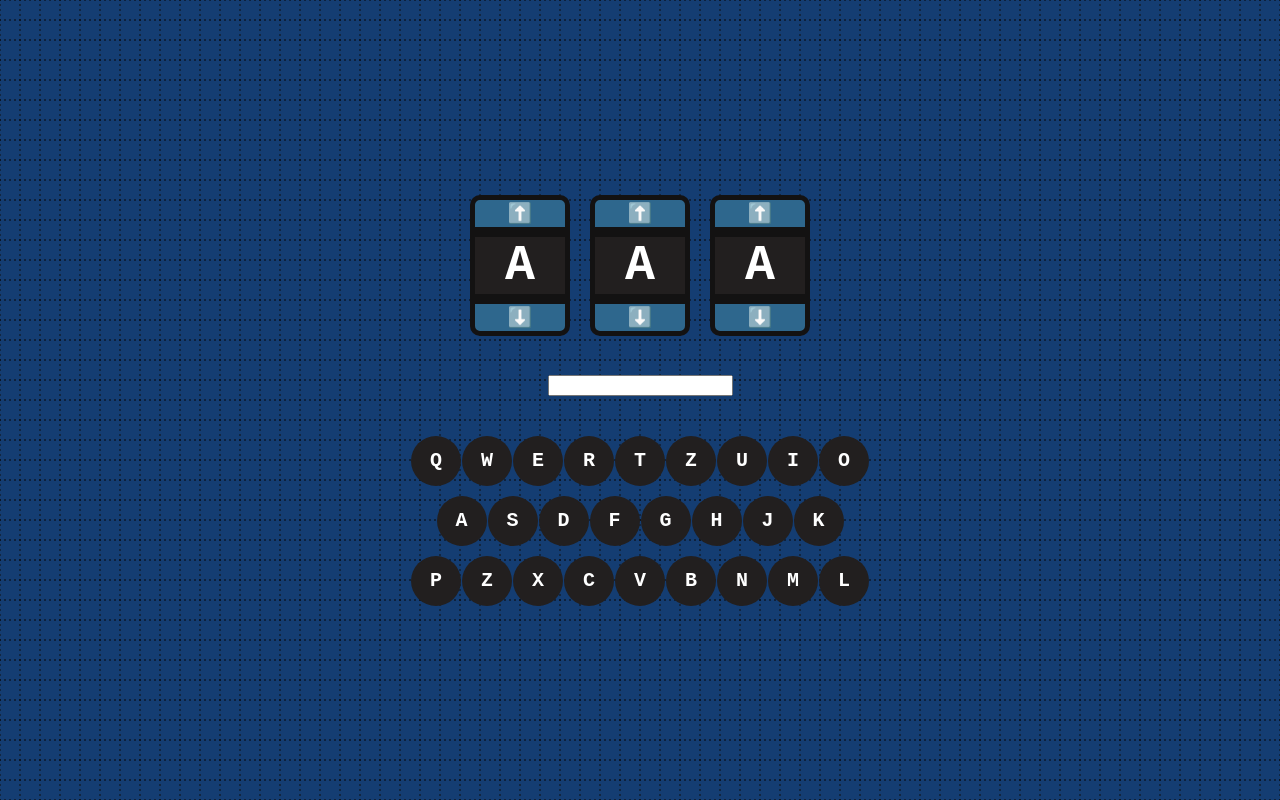
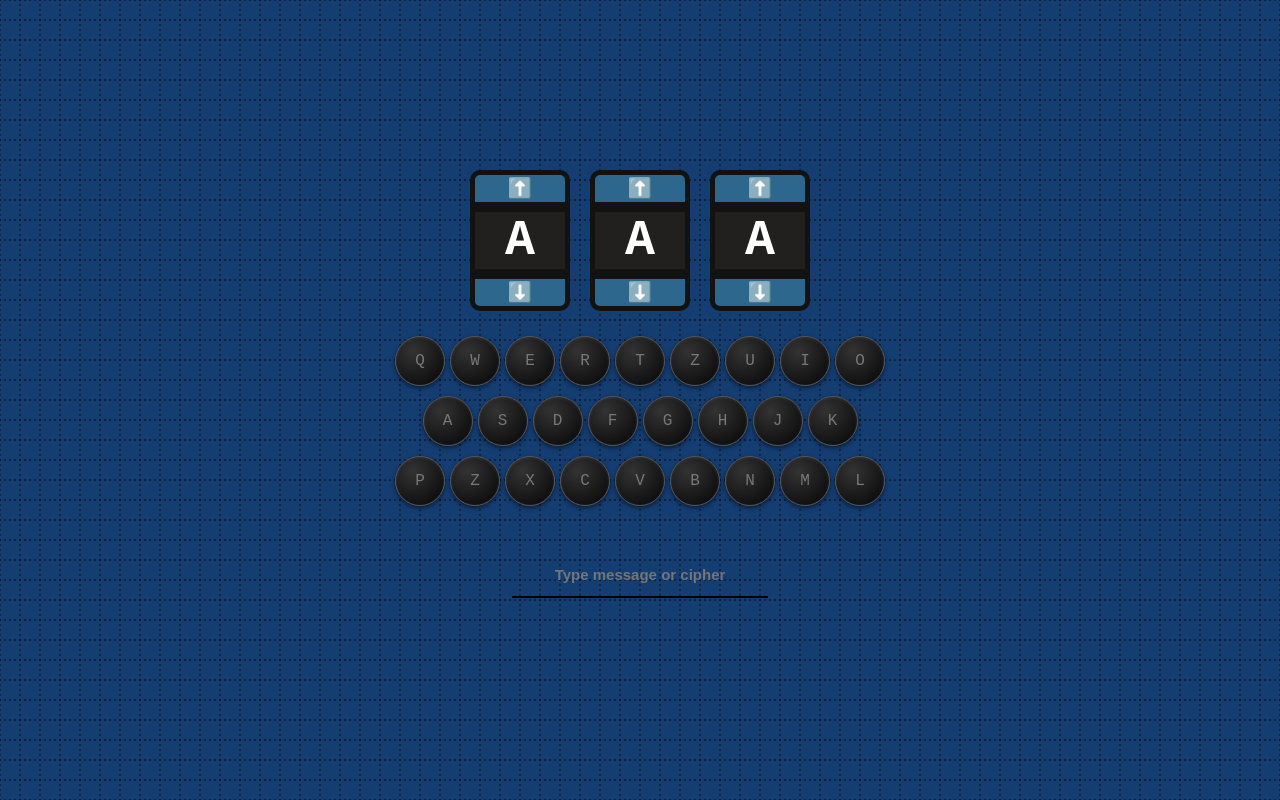
Before and after one commit to TrojanB/Enigma, a React (Vite) app: page / in a window 1280 px wide. Built offline with nearby package versions, Linux system fonts and the light colour scheme.

Commit message:
Dodano lampki, upiekszono input i displayText

```diff
--- a/src/Komponenty/Enigma/Enigma.jsx
+++ b/src/Komponenty/Enigma/Enigma.jsx
@@ -1,7 +1,7 @@
 import { useEffect, useState, useRef } from 'react';
 
 import styles from './Enigma.module.css';
-import Klawiatura from '../Klawiatura/Klawiatura';
+import Lampki from '../Lampki/Lampki.jsx';
 import Wirnik from '../Wirnik/Wirnik';
 import InputText from '../InputText/InputText';
 import {szyfrujLitere} from '../../enigmaLogic.js';
@@ -39,7 +39,6 @@ function Enigma(){
             setPozycja_III(aktualna_pozycja_III);
             setZaszyfrowanyText(z => z + szyfr);
             setPrevZaszyfrowanaLitera(szyfr.slice(-1));
-            console.log(zaszyfrowanyText);
         }
 
         else if(cleanText.length < prevIn){
@@ -88,13 +87,12 @@ function Enigma(){
                 <Wirnik pozycja={pozycja_III} setPozycja={setPozycja_III}/>
                 </div>
 
+                <Lampki
+                    zaszyfrowanaLitera={prevZaszyfrowanaLitera}
+                />
+
                 <InputText value={inputValue} onChange={handleInputChange} szyfr = {zaszyfrowanyText} />
 
-                <Klawiatura
-                    pressedKey={inputValue.slice(-1)}
-                    onKeyPressed={handleKeyPress}
-                    onRemoveKeyPressed={handleRemoveKeyPress}
-                />
             </div>
         </>
     )
--- a/src/Komponenty/Enigma/Enigma.module.css
+++ b/src/Komponenty/Enigma/Enigma.module.css
@@ -7,12 +7,8 @@
     justify-content: center;
     margin: 0;
     padding: 0;
-    gap: 0;
-    overflow: hidden;
-    background-color: #143d72;
-    background-image:  radial-gradient(circle, #070707 0.8px, transparent 0.8px), radial-gradient(circle, #0f0f0f 0.8px, transparent 0.8px) ;
-    background-size: 5px 20px, 20px 5px;
-    background-position: -2.5px -10px, -10px -2.5px;
+    gap: 25px;
+    font-family: 'Courier New', Courier, monospace;
 }
 
 .wirniki{
--- a/src/Komponenty/InputText/InputText.jsx
+++ b/src/Komponenty/InputText/InputText.jsx
@@ -1,17 +1,33 @@
 import styles from './InputText.module.css';
+import {useState, useEffect} from "react";
 
 function InputText({value, onChange, szyfr}) {
+
+    const [placeholder,setPlaceholder] = useState("Type message or cipher")
+
+    useEffect(() => {
+        const interval = setInterval(() => {
+            setPlaceholder(prev =>
+                prev.slice(-1) === "|"
+                ? prev.slice(0,-1)
+                : prev + "|"
+            )
+        }, 500)
+
+        return () => clearInterval(interval)
+    }, [])
 
     return(
        <div className={styles.inputTextContainer}>
             <input
+                placeholder={placeholder}
                 className={styles.inputText}
                 value={value}
                 onChange={onChange}
             />
 
             <div className={styles.displayText}>
-                {szyfr}
+               {szyfr}
             </div>
 
        </div>
--- a/src/Komponenty/InputText/InputText.module.css
+++ b/src/Komponenty/InputText/InputText.module.css
@@ -5,4 +5,29 @@
     align-items: center;
     height: 100px;
     width: 100%;
+    gap: 10px;
+    font-family: 'Courier New', Courier, monospace;
 }
+
+.inputText{
+    height: 45px;
+    width: max(100px, 20vw);
+
+    border: none;
+    border-bottom: 2.5px solid black;
+    background: none;
+    font-size: min(15px, 3vh);
+
+    color: white;
+    text-align: center;
+    font-weight: bold;
+}
+
+.inputText:focus{
+    outline: none;
+}
+
+.displayText{
+    color: #ffb000;
+    font-weight: bold;
+}
--- a/src/Komponenty/Klawiatura/Klawiatura.module.css
+++ /dev/null
@@ -1,92 +0,0 @@
-.container{
-    display: flex;
-    flex-direction: column;
-    justify-content: center;
-    align-items: center;
-    width:100%;
-    gap: 30px;
-
-    font-family: 'Courier New', Courier, monospace;
-}
-
-.klawiatura{
-    display: flex;
-    flex-direction: column;
-    justify-content: center;
-    align-items: center;
-    width: min(80vw, 400px);
-    height: 100%;
-    gap: 10px;
-
-}
-
-.rzad{
-    display: flex;
-    justify-content: center;
-    align-items: center;
-    gap: 1px;
-}
-
-
-
-.klawisz{
-    box-sizing: border-box;
-    display: flex;
-    justify-content: center;
-    align-items: center;
-
-    border: 5px solid rgb(19, 18, 18);
-    border-radius: 50%;
-    width: min(50px, 10vw);
-    aspect-ratio: 1/1;
-
-    background-color: #221f1f;
-
-    font-size: 1.5em;
-    font-weight: bold;
-    color: white;
-    cursor: pointer;
-    font-family: 'Courier New', Courier, monospace;
-}
-
-.klawisz:active{
-    transform: scale(0.85);
-}
-
-.backspaceKlawisz{
-    box-sizing: border-box;
-    display: flex;
-    margin-left: auto;
-    justify-content: center;
-    align-items: center;
-
-    border: 5px solid rgb(19, 18, 18);
-    border-radius: 5%;
-    width: 90px;
-    height: 50px;
-
-    background-color: #221f1f;
-
-    font-size: 1.5em;
-    font-weight: bold;
-    color: white;
-    cursor: pointer;
-    font-family: 'Courier New', Courier, monospace;
-}
-
-.klawiszSzyfr{
-    box-sizing: border-box;
-    display: flex;
-    justify-content: center;
-    align-items: center;
-
-    border-radius: 50%;
-    width: min(50px, 10vw);
-    aspect-ratio: 1/1;
-
-    background-color: #221f1f;
-
-    font-size: 20px;
-    font-weight: bold;
-    color: white;
-}
--- a/src/Komponenty/Klawiatura/Klawiatura.jsx
+++ b/src/Komponenty/Lampki/Lampki.jsx
@@ -1,9 +1,9 @@
 import useState from "react";
 import useEffect from "react";
 import useRef from "react";
-import styles from "./Klawiatura.module.css";
+import styles from "./Lampki.module.css";
 
-function Klawiatura({pressedKey, onKeyPressed, onRemoveKeyPressed}) {
+function Lampki({zaszyfrowanaLitera}) {
 
     const rzedy = [
         ["Q", "W", "E", "R", "T", "Z", "U", "I", "O"],
@@ -15,11 +15,15 @@ function Klawiatura({pressedKey, onKeyPressed, onRemoveKeyPressed}) {
         <>
     {/* Lampki z literami ktore sie zapalają (nie mozna klikać) */}
     <div className={styles.container}>
-        <div className={styles.klawiatura}>
+        <div className={styles.lampki}>
             {rzedy.map((rzad,index) => (
                 <div className={styles.rzad} key={index}>
                     {rzad.map((litera) => (
-                        <div className={styles.klawiszSzyfr} key={litera}>
+                        <div key={litera}
+                        className={`${styles.lampka} ${
+                            zaszyfrowanaLitera === litera ? styles.aktywna : ""
+                        }`}
+                        >
                             {litera}
                         </div>
                     ))}
@@ -31,4 +35,4 @@ function Klawiatura({pressedKey, onKeyPressed, onRemoveKeyPressed}) {
     )
 }
 
-export default Klawiatura;
+export default Lampki;
--- /dev/null
+++ b/src/Komponenty/Lampki/Lampki.module.css
@@ -0,0 +1,57 @@
+.container{
+    display: flex;
+    flex-direction: column;
+    justify-content: center;
+    align-items: center;
+    width:100%;
+    gap: 30px;
+}
+
+.lampki{
+    display: flex;
+    flex-direction: column;
+    justify-content: center;
+    align-items: center;
+    width: min(80vw, 400px);
+    height: 100%;
+    gap: 10px;
+
+}
+
+.rzad{
+    display: flex;
+    justify-content: center;
+    align-items: center;
+    gap: 5px;
+}
+
+.lampka{
+    width: min(50px, 10vw);
+    aspect-ratio: 1 / 1;
+    border-radius: 50%;
+
+    display: flex;
+    justify-content: center;
+    align-items: center;
+
+    color: #777;
+    background: radial-gradient(circle at 35% 30%, #333, #101010 75%);
+    border: 1px solid #555;
+
+    box-shadow:
+        inset 0 1px 3px #5555,
+        0 2px 4px #0008;
+
+    transition: 0.15s ease;
+}
+
+.aktywna{
+    color: #fff5c0;
+    background: radial-gradient(circle, #ffe999, #ffb000 65%, #9b5100);
+    border-color: #ffcf55;
+
+    box-shadow:
+        0 0 6px #ffb000,
+        0 0 16px #ff9900,
+        inset 0 0 5px #fff5c0;
+}
--- a/src/enigmaLogic.js
+++ b/src/enigmaLogic.js
@@ -13,7 +13,7 @@ function obrotWirnika(wirnik, n) {
 //pozycje od wirnikow od lewej do prawej czyli III - II - I
 export function szyfrujLitere(litera, pozycje) {
     let litera_szyfr = alfabet.indexOf(litera.toUpperCase());
-    if (litera_szyfr === -1) return litera; // zabezpieczenie na spacje/błędy
+    if (litera_szyfr === -1) return litera;
 
     const III_obrocony = obrotWirnika(III, pozycje[2]);
     const III_alfabet = obrotWirnika(alfabet, pozycje[2]);
@@ -23,32 +23,22 @@ export function szyfrujLitere(litera, pozycje) {
 
     const I_obrocony = obrotWirnika(I, pozycje[0]);
     const I_alfabet = obrotWirnika(alfabet, pozycje[0]);
-    console.log(III_obrocony);
-    console.log(II_obrocony);
-    console.log(I_obrocony);
 
     console.log(alfabet[litera_szyfr], litera_szyfr);
 
     // --- DROGA W PRZÓD (III -> II -> I) ---
     litera_szyfr = III_alfabet.indexOf(III_obrocony[litera_szyfr]);
-    console.log(alfabet[litera_szyfr], litera_szyfr);
     litera_szyfr = II_alfabet.indexOf(II_obrocony[litera_szyfr]);
-    console.log(alfabet[litera_szyfr], litera_szyfr);
     litera_szyfr = I_alfabet.indexOf(I_obrocony[litera_szyfr]);
-    console.log(alfabet[litera_szyfr], litera_szyfr);
 
     // --- REFLEKTOR ---
     let refChar = REFLECTOR[litera_szyfr];
     litera_szyfr = alfabet.indexOf(refChar);
-    console.log(alfabet[litera_szyfr], litera_szyfr);
 
     // --- DROGA WSTECZ (I -> II -> III) ---
     litera_szyfr = I_obrocony.indexOf(I_alfabet[litera_szyfr]);
-    console.log(alfabet[litera_szyfr], litera_szyfr);
     litera_szyfr = II_obrocony.indexOf(II_alfabet[litera_szyfr]);
-    console.log(alfabet[litera_szyfr], litera_szyfr);
     litera_szyfr = III_obrocony.indexOf(III_alfabet[litera_szyfr]);
-    console.log(alfabet[litera_szyfr], litera_szyfr);
 
     return alfabet[litera_szyfr];
 }
```
